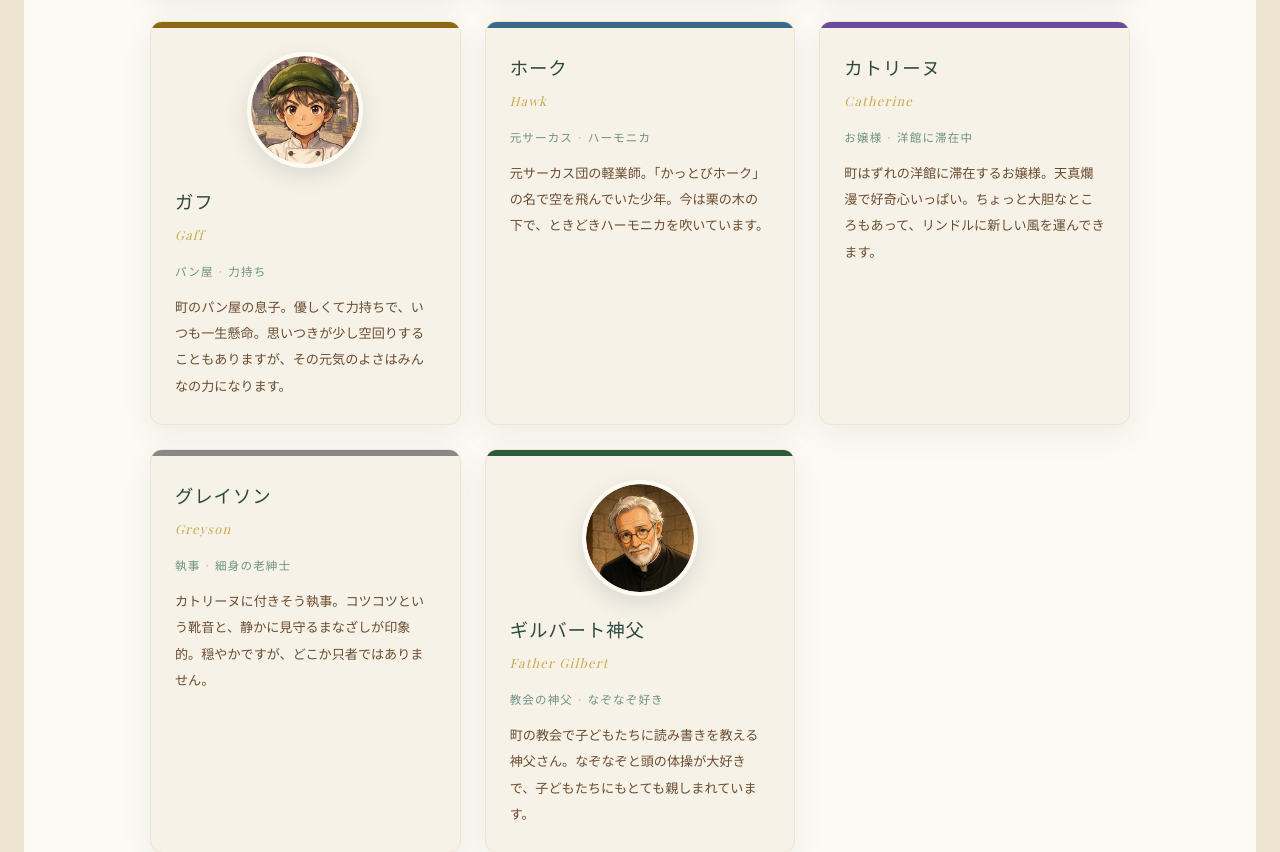
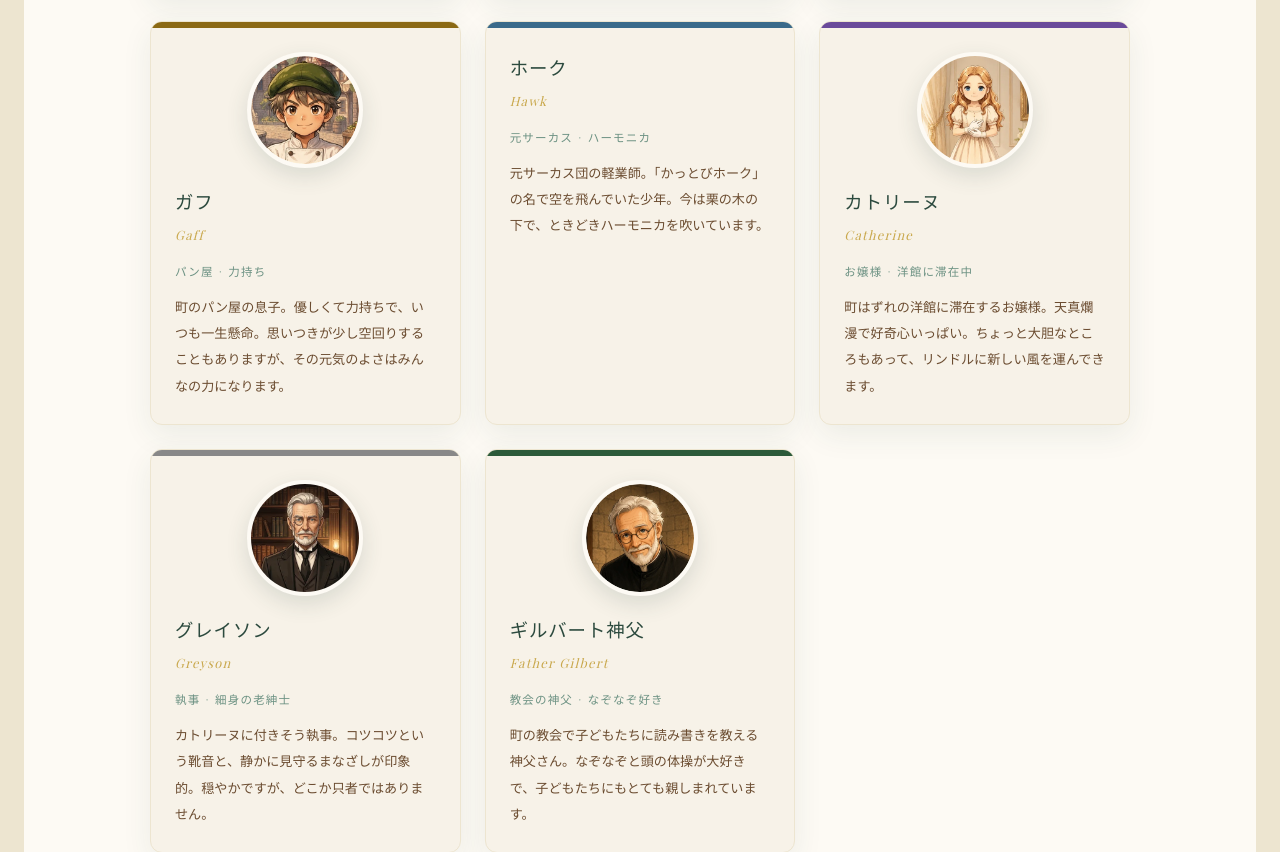
Before and after one commit to Toms-thinking/toms-thinking.github.io, a plain HTML site: page index.html in a window 1280 px wide. Shown: the part 5580-6432 px from the top of the page. Drawn offline with nearby package versions, Linux system fonts and the light colour scheme; a web font is replaced by a local one.

Commit message:
Add character images for Catherine and Greyson

```diff
--- a/index.html
+++ b/index.html
@@ -1162,6 +1162,9 @@
       <div class="character-card fade-in">
         <div class="character-color-band" style="background:#6A4A9A;"></div>
         <div class="character-card-body">
+            <div class="character-thumb">
+              <img src="images/catherine.webp" alt="カトリーヌ" width="348" height="348" loading="lazy" decoding="async">
+            </div>
           <h3 class="character-name-jp">カトリーヌ</h3>
           <span class="character-name-en">Catherine</span>
           <p class="character-meta">お嬢様 · 洋館に滞在中</p>
@@ -1172,6 +1175,9 @@
       <div class="character-card fade-in">
         <div class="character-color-band" style="background:#888888;"></div>
         <div class="character-card-body">
+            <div class="character-thumb">
+              <img src="images/greyson.webp" alt="グレイソン" width="348" height="348" loading="lazy" decoding="async">
+            </div>
           <h3 class="character-name-jp">グレイソン</h3>
           <span class="character-name-en">Greyson</span>
           <p class="character-meta">執事 · 細身の老紳士</p>
```
